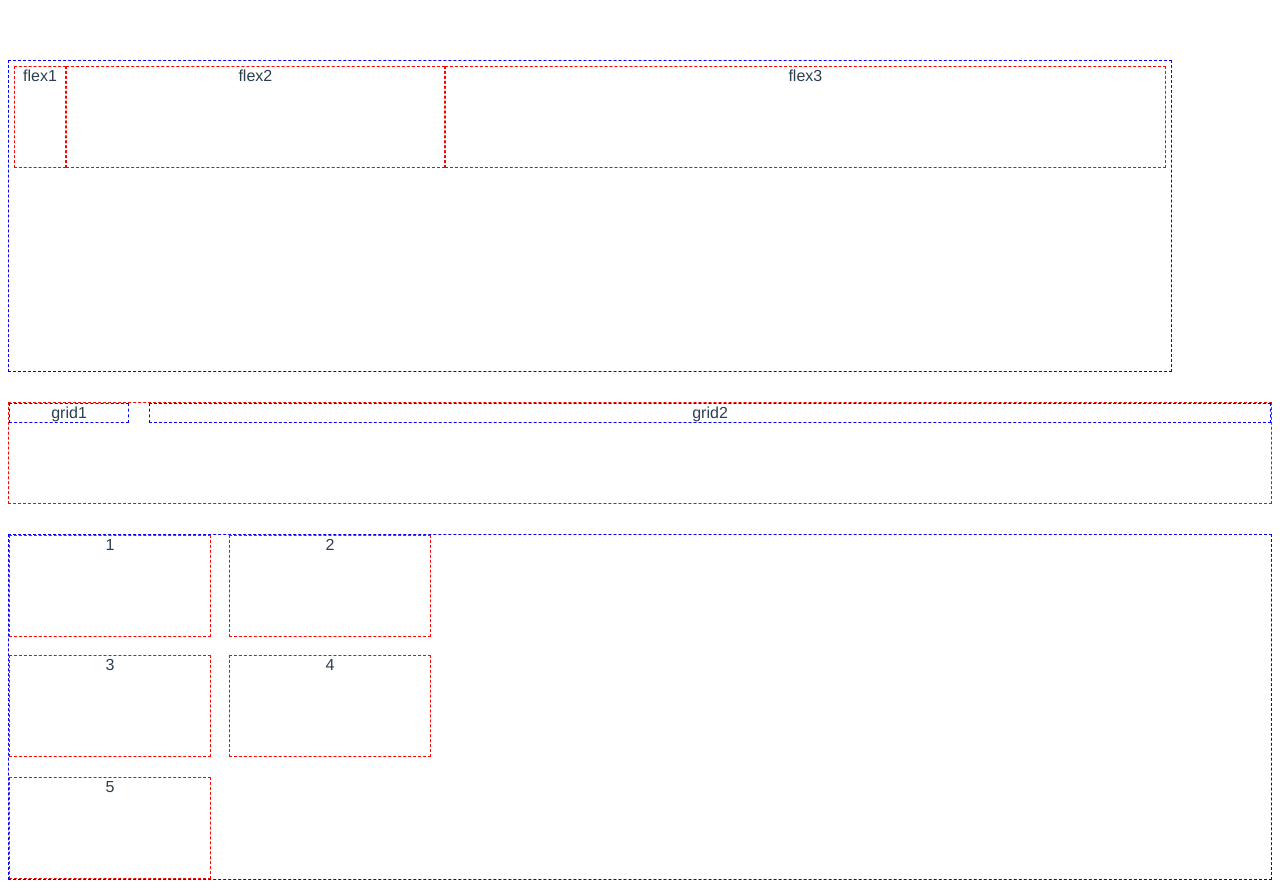
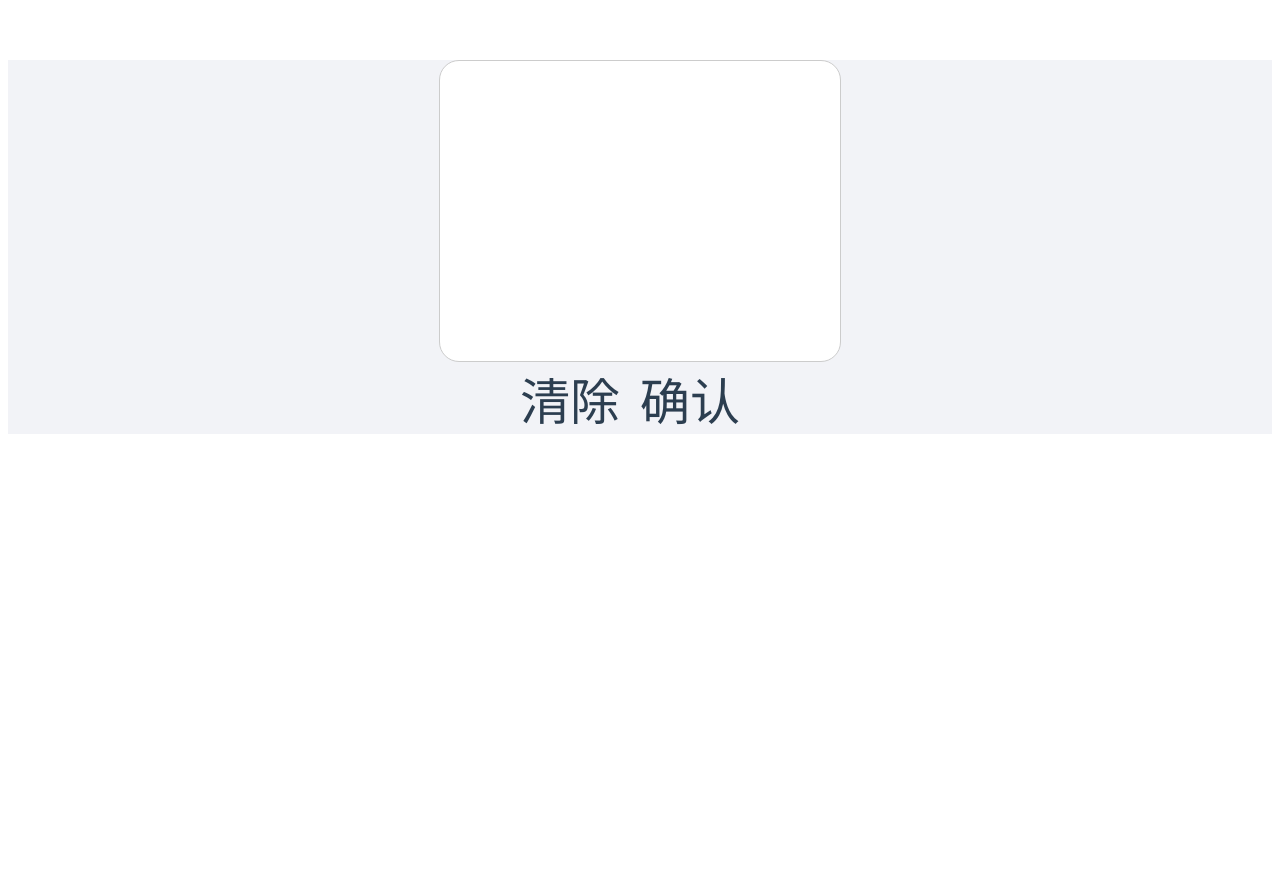
Before and after one commit to aehyok/readsource, a Vue app: page / in a window 1280 px wide. After the commit the page ends 800 px from the top, so only its background shows below. Built offline with nearby package versions, Linux system fonts and the light colour scheme.

Commit message:
feat: canvas绘制

```diff
--- a/demo/src/App.vue
+++ /dev/null
@@ -1,295 +0,0 @@
-<template>
-  <div class="flex">
-    <div class="flex-1">item1</div>
-    <div class="flex-2">item2</div>
-    <div class="flex-3">item2</div>
-  </div>
-
-
-  <div class="grid">
-    <div class="grid-1">item1</div>
-    <div class="grid-2">item2</div>
-  </div>
-
-  <div class="container">
-    <div class="item">1</div>
-    <div class="item">2</div>
-    <div class="item">3</div>
-    <div class="item">4</div>
-    <div class="item">5</div>
-  </div>
-</template>
-<script setup lang="ts">
-import { Subscribe } from './utils/subscrbe'
-import { Observer, Subject } from './utils/observer'
-
-window.onunload = function () {
-  alert('准备离开页面')
-}
-
-const demo1 = () => {
-  console.log('发布订阅模式')
-
-  // 创建一个实例（调度中心）
-  let sub = new Subscribe()
-
-  // 订阅注册
-  sub.on('工资', '糖家三少', function (content: any) {
-    console.info(`工资发放了哟--通知，${content}`)
-  })
-
-  // 订阅注册
-  sub.on('工资', '糖糖', function (content: any) {
-    console.log(`工资发放了哟--通知，${content}`)
-  })
-
-  // 发布消息
-  sub.emit('工资', '嘟嘟嘟')
-
-  // 取消用户【糖家三少】 类型【工资】的订阅
-  sub.off('工资', '糖家三少')
-
-  //重新发布消息
-  sub.emit('工资', '嘟嘟嘟')
-
-
-  console.log('============放假类型=========================')
-  // 注册
-  sub.on('放假', '111', function (content: any) {
-    console.log(`公司准备放假了哟--通知，${content}`)
-  })
-
-  sub.emit('放假', '顶顶顶')
-}
-
-const demo2 = () => {
-  // 定义一个目标对象
-  const subject = new Subject()
-  // 观察者
-  const stu1 = new Observer('弟子-无奈')
-
-  // 观察者
-  const stu2 = new Observer('弟子-无心')
-
-  subject.addObserver(stu1)
-  subject.addObserver(stu2)
-
-  const warTask = {
-    taskType: 'war',
-    taskInfo: '猎杀时刻'
-  }
-
-  subject.notify(warTask)
-}
-
-// new Function
-const demo3 = () => {
-
-  let c = 30
-  const getTemp = () => {
-    return 60
-  }
-  let code = `return a + b+ ${c} + ${getTemp()}`
-
-  let fun = new Function('a', 'b', code)
-  console.log(fun(10, 20))
-}
-
-// eval使用
-const demo4 = () => {
-  let c = 30
-  const getTemp = () => {
-    return 60
-  }
-  let code = `(a,b) =>{
-    return a + b+ ${c} + ${getTemp()}
-  }`
-
-  const fun = eval(code)
-  console.log(typeof fun)
-  console.log(fun)
-  console.log(fun(10, 20))
-}
-
-//eval 执行模版函数字符串
-const demo5 = () => {
-  eval(`console.log('hello world')`)   // hello world
-
-  let value = 100
-  eval(`console.log(${value}+100)`)   // 200
-}
-
-const demo6 = () => {
-  function f(x: number) {
-    console.log(x)
-    return x * 2
-  }
-  Function.prototype.once = function () {
-    let l: any = null
-    let self = this
-    return function () {
-      if (l) return l
-      // 改变this指向
-      // call 传入的是若干个参数
-      // let res = self.call(self, ...arguments)
-
-      // apply 传入的是若干个参数的数组
-      // let res = self.apply(self, [...arguments])
-
-      let res = f.bind(null, ...arguments)()
-      l = res
-      return l
-    }
-  }
-
-  const ff: any = f.once()
-
-  let f1 = ff(3)
-  let f2 = ff(2)
-  let f3 = ff(1)
-
-  console.log(f1, f2, f3)
-
-  let f4 = f(10)
-  console.log(f4)
-}
-
-// 多维数组对象，将values转换为一维数组
-const demo7 = () => {
-
-  let array = [
-    {
-      id: '1',
-      value: 'aehyok'
-    },
-    {
-      id: '2',
-      value: 'leo'
-    }
-  ]
-
-
-  let newArray: any = []
-  array.forEach(item => {
-    newArray = [...newArray, ...Object.values(item)]
-  })
-
-  console.log(newArray)
-
-  console.log([1, 2, [3, 4], [[5, 6]]].flat(3))
-}
-
-//Promise settimeout封装睡眠函数
-const demo8 = () => {
-  const sleep = (time: number) => {
-    return new Promise<void>((resolve, reject) => {
-      setTimeout(() => {
-        resolve()
-      }, time);
-    })
-  }
-
-  sleep(5000).then(res => {
-    console.log(res, '1111111111111111111')
-  })
-
-  const executeCode = async () => {
-    for (let i = 0; i < 5; i++) {
-      await sleep(1000)
-      console.log(i + 1)
-    }
-  }
-}
-
-// demo1()
-// demo2()
-// demo3()
-// demo4()
-// demo5()
-// demo6()
-// demo7()
-// demo8()
-
-
-// executeCode()
-
-
-</script>
-
-<style>
-#app {
-  font-family: Avenir, Helvetica, Arial, sans-serif;
-  -webkit-font-smoothing: antialiased;
-  -moz-osx-font-smoothing: grayscale;
-  text-align: center;
-  color: #2c3e50;
-  margin-top: 60px;
-}
-
-.container {
-  display: grid;
-  /* grid布局四格均分 */
-  /* grid-template-columns: repeat(4, 1fr) */
-  grid-template-columns: 200px 200px;
-  grid-template-rows: 100px 1fr;
-  border: 1px dashed blue;
-  grid-gap: 20px;
-}
-
-.item {
-  width: 200px;
-  border: 1px dashed red;
-  height: 100px;
-}
-
-.flex {
-  width: 90vw;
-  height: 300px;
-  padding: 5px;
-  border: 1px dashed blue;
-  display: flex;
-  /* flex-direction: row; */
-}
-
-.flex-1 {
-  flex-basis: 50px;
-  border: 1px dashed red;
-  height: 100px;
-}
-
-.flex-2 {
-  flex: 1 2 auto;
-  border: 1px dashed red;
-  height: 100px;
-}
-
-.flex-3 {
-  flex: 2 1 auto;
-  border: 1px dashed red;
-  height: 100px;
-}
-
-.grid {
-  display: grid;
-  grid-template-columns: 120px 1fr;
-  align-items: start;
-  border: 1px dashed red;
-  height: 200px;
-}
-
-.wrapper-grid .left,
-.wrapper-grid .right {
-  box-sizing: border-box;
-}
-
-.grid .grid-1 {
-  grid-column: 1;
-  /* width: 150px; */
-  border: 1px dashed blue;
-}
-
-.grid .grid-2 {
-  grid-column: 2;
-  border: 1px dashed blue;
-}
-</style>
--- a/src/App.vue
+++ b/src/App.vue
@@ -1,14 +1,32 @@
 <template>
-  <div class="flex">
-    <div class="flex-1">flex1</div>
-    <div class="flex-2">flex2</div>
-     <div class="flex-3">flex3</div>
+  <div id="signatureBox" @touchmove.prevent>
+    <canvas
+      ref="myCanvas"
+      id="canvas"
+      width="400"
+      height="300"
+      @touchstart="canvasDown($event)"
+      @mousedown="canvasDown($event)"
+      @mousemove="canvasMove($event)"
+      @mouseup="canvasUp()"
+      @mouseleave="canvasLeave()"
+      >抱歉，您的浏览器不支持canvas元素</canvas
+    >
+    <span class="mt-a" @click="clear">清除</span>
+    <span class="mt-b" @click="ok">确认</span>
+  </div>
+  <div @click="save" v-if="data.imgSrc" class="save">保存图片</div>
+
+  <!-- <div class="flex">
+    <div class="flex-1">item1</div>
+    <div class="flex-2">item2</div>
+    <div class="flex-3">item2</div>
   </div>
 
 
   <div class="grid">
-    <div class="grid-1">grid1</div>
-    <div class="grid-2">grid2</div>
+    <div class="grid-1">item1</div>
+    <div class="grid-2">item2</div>
   </div>
 
   <div class="container">
@@ -17,15 +35,74 @@
     <div class="item">3</div>
     <div class="item">4</div>
     <div class="item">5</div>
-  </div>
+  </div> -->
 </template>
 <script setup lang="ts">
 import { Subscribe } from './utils/subscrbe'
 import { Observer, Subject } from './utils/observer'
+import { ref, reactive, onMounted } from 'vue'
 
-window.onunload = function () {
-  alert('准备离开页面')
+// https://blog.csdn.net/qq_16151185/article/details/115766092
+// https://segmentfault.com/a/1190000021921156
+const myCanvas = ref(null);
+
+    const data = reactive({
+      ctx: null,
+      canvasMoveUse: false,
+      imgSrc: "",
+    });
+
+    const clear = () => {
+      data.ctx.clearRect(0, 0, data.ctx.canvas.width, data.ctx.canvas.height);
+      data.imgSrc = "";
+    };
+    const ok = () => {
+      var base64Img = myCanvas.value.toDataURL("image/jpg");
+      data.imgSrc = base64Img;
+    };
+    const save = () => {
+      var oA = document.createElement("a");
+      oA.download = ""; // 设置下载的文件名，默认是'下载'
+      oA.href = data.imgSrc;
+      document.body.appendChild(oA);
+      oA.click();
+      oA.remove(); // 下载之后把创建的元素删除
+      data.imgSrc = "";
+    };
+    const canvasDown = (e) => {
+      data.canvasMoveUse = true;
+      const canvasX = e.offsetX;
+      const canvasY = e.offsetY;
+      data.ctx.beginPath(); // 移动的起点
+      data.ctx.moveTo(canvasX, canvasY);
+    };
+    const canvasMove = (e) => {
+      if (data.canvasMoveUse) {
+        let canvasX;
+        let canvasY;
+        canvasX = e.offsetX;
+        canvasY = e.offsetY;
+        data.ctx.lineTo(canvasX, canvasY);
+        // data.ctx.arc(0, 0, 5, 0, 2 * Math.PI)
+        data.ctx.stroke();
       }
+    };
+    const canvasUp = () => {
+      data.canvasMoveUse = false;
+      console.log('up over')
+    };
+    const canvasLeave = () => {
+      data.canvasMoveUse = false;
+      console.log('leave over')
+    };
+
+    onMounted(() => {
+      data.ctx = myCanvas.value.getContext("2d");
+      data.ctx.lineWidth = 5;
+    });
+
+
+
 const demo1 = () => {
   console.log('发布订阅模式')
 
@@ -110,14 +187,15 @@ const demo4 = () => {
   console.log(fun(10, 20))
 }
 
-
-const demo44 = () => {
+//eval 执行模版函数字符串
+const demo5 = () => {
   eval(`console.log('hello world')`)   // hello world
 
   let value = 100
   eval(`console.log(${value}+100)`)   // 200
 }
 
+const demo6 = () => {
   function f(x: number) {
     console.log(x)
     return x * 2
@@ -140,16 +218,6 @@ Function.prototype.once = function () {
     }
   }
 
-const demo5 = () => {
-
-}
-
-// demo1()
-// demo2()
-// demo3()
-// demo4()
-// demo44()
-
   const ff: any = f.once()
 
   let f1 = ff(3)
@@ -160,12 +228,12 @@ console.log(f1, f2, f3)
 
   let f4 = f(10)
   console.log(f4)
-
+}
 
 // 多维数组对象，将values转换为一维数组
-const demo6 = () => {
+const demo7 = () => {
 
-let array= [
+  let array = [
     {
       id: '1',
       value: 'aehyok'
@@ -184,33 +252,44 @@ array.forEach(item => {
 
   console.log(newArray)
 
-console.log([1, 2, [3, 4], [[5,6]]].flat(3))
+  console.log([1, 2, [3, 4], [[5, 6]]].flat(3))
 }
 
+//Promise settimeout封装睡眠函数
+const demo8 = () => {
   const sleep = (time: number) => {
-  return new Promise<void>((resolve, reject) =>{
+    return new Promise<void>((resolve, reject) => {
       setTimeout(() => {
         resolve()
       }, time);
     })
   }
 
-sleep(5000).then(res=> {
+  sleep(5000).then(res => {
     console.log(res, '1111111111111111111')
   })
 
-const executeCode = async() => {
-  for(let i = 0; i<5; i++) {
+  const executeCode = async () => {
+    for (let i = 0; i < 5; i++) {
       await sleep(1000)
-    console.log(i+1)
+      console.log(i + 1)
     }
   }
+}
+
+// demo1()
+// demo2()
+// demo3()
+// demo4()
+// demo5()
+// demo6()
+// demo7()
+// demo8()
+
 
 // executeCode()
 
 
-const { a, b: y} = {a: 3, b: 4}
-console.log(a, y)
 </script>
 
 <style>
@@ -227,7 +306,7 @@ console.log(a, y)
   display: grid;
   /* grid布局四格均分 */
   /* grid-template-columns: repeat(4, 1fr) */
-  grid-template-columns: 200px  200px;
+  grid-template-columns: 200px 200px;
   grid-template-rows: 100px 1fr;
   border: 1px dashed blue;
   grid-gap: 20px;
@@ -259,6 +338,7 @@ console.log(a, y)
   border: 1px dashed red;
   height: 100px;
 }
+
 .flex-3 {
   flex: 2 1 auto;
   border: 1px dashed red;
@@ -267,13 +347,10 @@ console.log(a, y)
 
 .grid {
   display: grid;
-    grid-gap: 20px;
   grid-template-columns: 120px 1fr;
   align-items: start;
   border: 1px dashed red;
-    height: 100px;
-    min-width: 450px;
-    margin: 30px 0;
+  height: 200px;
 }
 
 .wrapper-grid .left,
@@ -292,6 +369,38 @@ console.log(a, y)
   border: 1px dashed blue;
 }
 
-
-
+* {
+  touch-action: pan-y;
+}
+#signatureBox {
+  z-index: 9999;
+  background: #f2f3f7;
+  position: relative;
+}
+#canvas {
+  display: block;
+  margin: 0 auto;
+  background: #fff;
+  cursor: default;
+}
+.mt-a {
+  font-size: 50px;
+  cursor: pointer;
+}
+.mt-b {
+  margin: 20px;
+  cursor: pointer;
+  font-size: 50px;
+}
+.save {
+  font-size: 28px;
+  text-align: center;
+  line-height: 40px;
+  cursor: pointer;
+  color: red;
+}
+#canvas{
+    border:1px solid #ccc;
+    border-radius: 20px;
+}
 </style>
```
Lines whose indentation alone changed are shown as unchanged.
